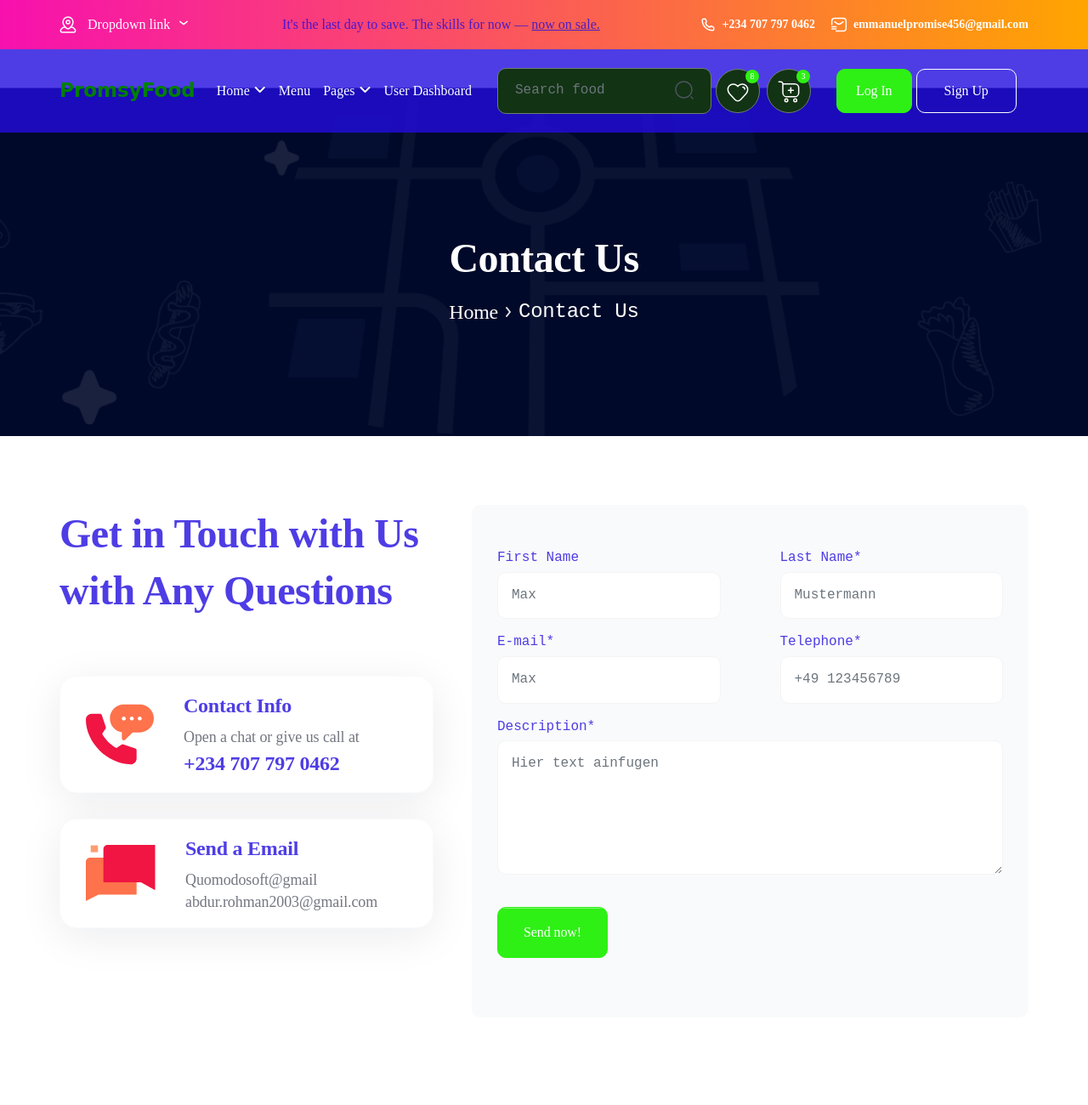
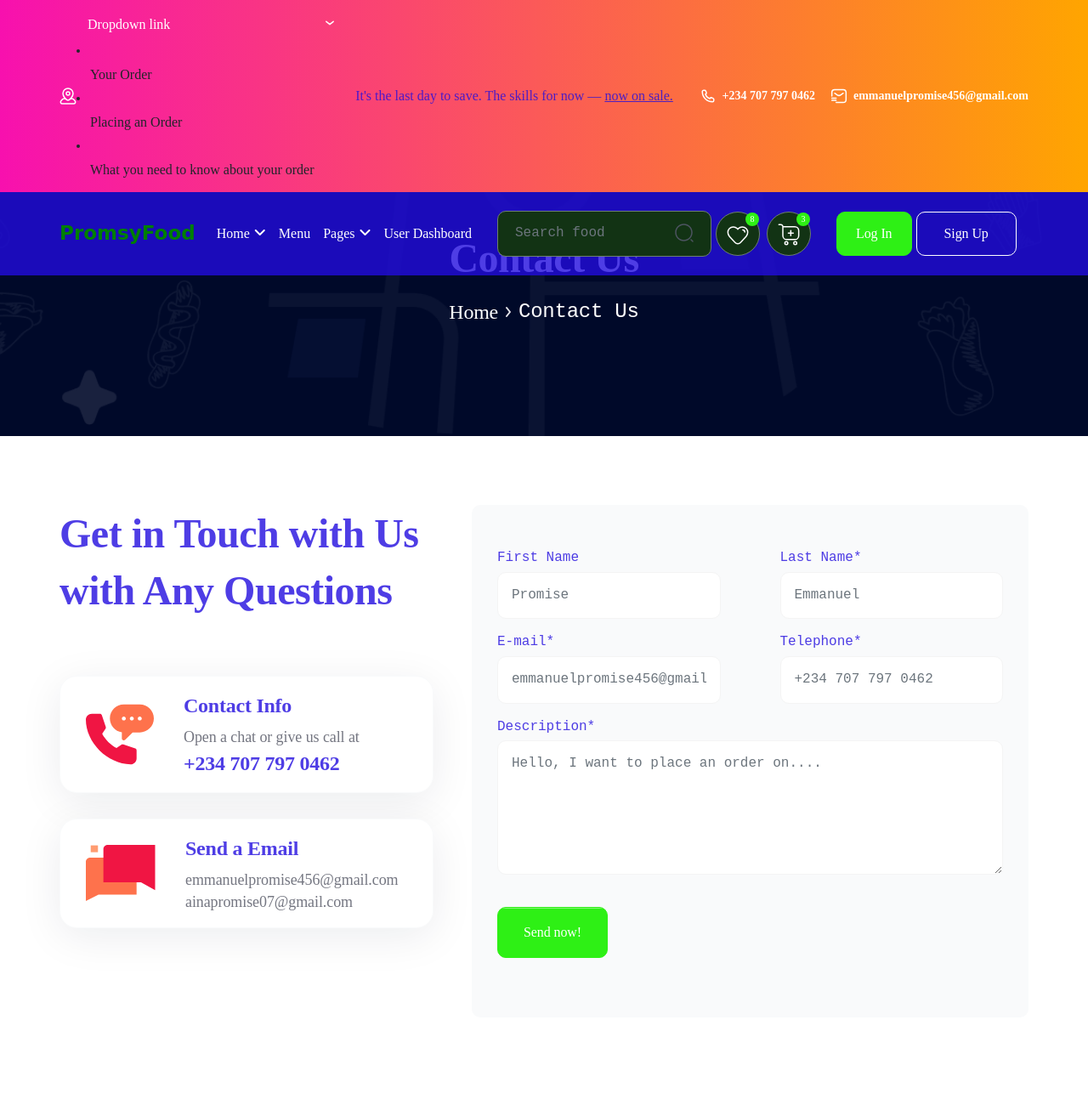
Before and after one commit to Prom-ise/resturant, a plain HTML site: page contact.html in a window 1280 px wide. Shown: the top 1300 px of the page at 85% size. Drawn offline with Linux system fonts and the light colour scheme; grey boxes are pictures that could not be loaded; a web font is replaced by a local one.

Commit message:
update 15 files

```diff
--- a/contact.html
+++ b/contact.html
@@ -62,11 +62,9 @@
                                     Dropdown link
                                 </a>
 
-                                <ul class="dropdown-menu" aria-labelledby="dropdownMenuLink">
-                                    <li><a class="dropdown-item" href="#">Action</a></li>
-                                    <li><a class="dropdown-item" href="#">Another action</a></li>
-                                    <li><a class="dropdown-item" href="#">Something else here</a></li>
-                                </ul>
+                                <li><a class="dropdown-item" href="#">Your Order</a></li>
+                                    <li><a class="dropdown-item" href="#">Placing an Order</a></li>
+                                    <li><a class="dropdown-item" href="#">What you need to know about your order</a></li>
                             </div>
 
                             <div class="location-btn-icon">
@@ -892,9 +890,9 @@
 
                                 <div class="text text-two ">
                                     <h5>Send a Email</h5>
-                                    <a href="mailto:Quomodosoft@gmailabdur.rohman2003@gmail.com">
-                                        <p>Quomodosoft@gmail <br>
-                                            abdur.rohman2003@gmail.com </p>
+                                    <a href="mailto:emmanuelpromise456@gmail.comainapromise07@gmail.com">
+                                        <p>emmanuelpromise456@gmail.com <br>
+                                            ainapromise07@gmail.com </p>
                                     </a>
 
 
@@ -912,31 +910,31 @@
                                     <div class="from-inner">
                                         <label class="form-label">First Name</label>
                                         <input type="text" class="form-control" id="exampleFormControlInput2"
-                                            placeholder="Max">
+                                            placeholder="Promise">
                                     </div>
                                     <div class="from-inner">
                                         <label class="form-label">Last Name*</label>
                                         <input type="text" class="form-control" id="exampleFormControlInput3"
-                                            placeholder="Mustermann">
+                                            placeholder="Emmanuel">
                                     </div>
                                 </div>
                                 <div class="from-item from-item-two ">
                                     <div class="from-inner">
                                         <label class="form-label">E-mail*</label>
                                         <input type="email" class="form-control" id="exampleFormControlInput4"
-                                            placeholder="Max">
+                                            placeholder="emmanuelpromise456@gmail.com">
                                     </div>
                                     <div class="from-inner">
                                         <label class="form-label">Telephone*</label>
                                         <input type="text" class="form-control" id="exampleFormControlInput5"
-                                            placeholder="+49 123456789">
+                                            placeholder="+234 707 797 0462">
                                     </div>
                                 </div>
                                 <div class="from-item from-item-two ">
                                     <div class="from-inner">
                                         <label for="exampleFormControlTextarea1" class="form-label">Description*</label>
                                         <textarea class="form-control" id="exampleFormControlTextarea1" rows="5"
-                                            placeholder="Hier text ainfugen"></textarea>
+                                            placeholder="Hello, I want to place an order on...."></textarea>
                                     </div>
 
                                 </div>
@@ -1181,7 +1179,7 @@
                                 </span> Google Play</a>
                             <a href="#" class=" restaurant-taitel-btn-two"> <span>
                                     <img src="./assets/images/icon/apple.png" alt="icon">
-                                </span> Google Play</a>
+                                </span> Apple Store</a>
                         </div>
                     </div>
 
```
Also changed, not shown: about.html (+6 -4 lines), all-food.html (+8 -4 lines), blog-details.html (+6 -4 lines), blog.html (+6 -4 lines), dashboard.html (+4 -6 lines), foods-details.html (+4 -6 lines), index-2.html (+4 -6 lines), index.html (+4 -4 lines), privacy-policy.html (+4 -6 lines), shopping-cart-02.html (+4 -4 lines), shopping-cart-address.html (+4 -4 lines), shopping-cart.html (+4 -4 lines), terms-service.html (+5 -5 lines), trust-safety.html (+4 -4 lines).
